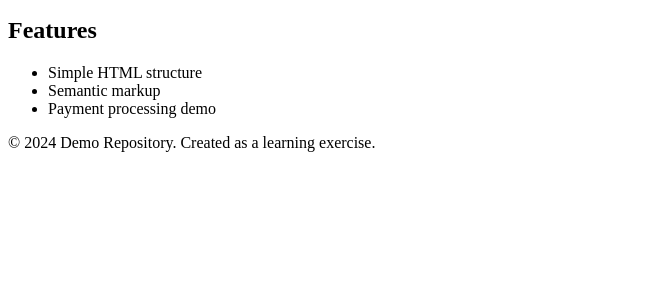
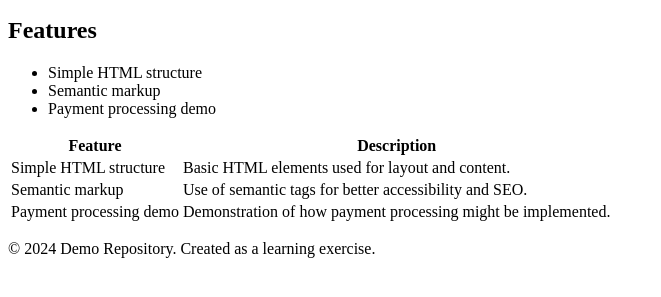
Before and after one commit to ananyap2024/demo-repo, a plain HTML site: page index.html in a window 1280 px wide. Shown: the part 101-398 px from the top of the page, without its empty margins (0-661 px from the left). Drawn offline with Linux system fonts and the light colour scheme.

Commit message:
added some change into this feature barnch

```diff
--- a/index.html
+++ b/index.html
@@ -20,6 +20,24 @@
                 <li>Payment processing demo</li>
             </ul>
         </section>
+        <table>
+            <tr>
+                <th>Feature</th>
+                <th>Description</th>
+            </tr>
+            <tr>
+                <td>Simple HTML structure</td>
+                <td>Basic HTML elements used for layout and content.</td>
+            </tr>
+            <tr>
+                <td>Semantic markup</td>
+                <td>Use of semantic tags for better accessibility and SEO.</td>
+            </tr>
+            <tr>
+                <td>Payment processing demo</td>
+                <td>Demonstration of how payment processing might be implemented.</td>
+            </tr>
+        </table>
     </main>
 
     <footer>
```
Also changed, not shown: fetchtest.html (added, +12 -0 lines).
